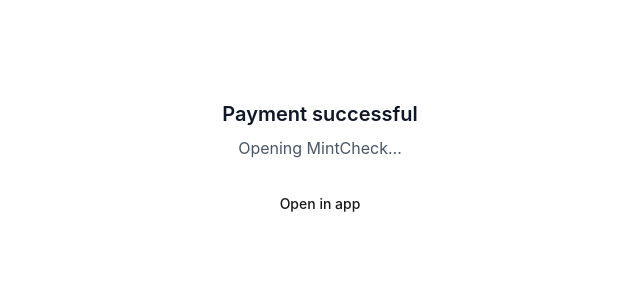
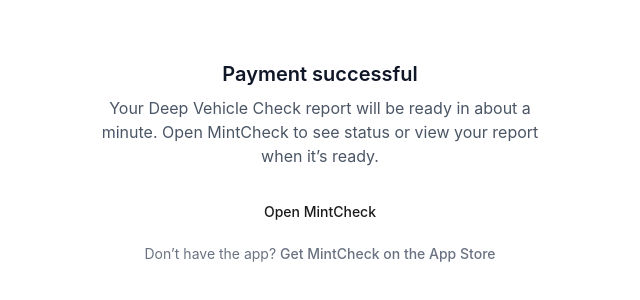
Before and after one commit to klaronda/mintcheck, a React (Vite) app: page /deep-check/success in a window 1280 px wide. Shown: the part 238-538 px from the top of the page, without its empty margins (320-960 px from the left). Built offline with nearby package versions, Linux system fonts and the light colour scheme; no server answers.

Commit message:
Deep Check success: App Store fallback, WEB_HANDOFF Universal Link note

```diff
--- a/src/app/pages/DeepCheckSuccess.tsx
+++ b/src/app/pages/DeepCheckSuccess.tsx
@@ -1,6 +1,7 @@
 import { Helmet } from 'react-helmet-async';
 
-const DEEP_CHECK_SUCCESS_DEEPLINK = 'mintcheck://deep-check/success';
+// Use Universal Link so one tap opens the app (query ensures navigation triggers Universal Link)
+const OPEN_IN_APP_URL = 'https://mintcheckapp.com/deep-check/success?open=1';
 
 export default function DeepCheckSuccess() {
   return (
@@ -16,14 +17,20 @@ export default function DeepCheckSuccess() {
           Payment successful
         </h1>
         <p className="text-gray-600 mb-6">
-          Opening MintCheck…
+          Your Deep Vehicle Check report will be ready in about a minute. Open MintCheck to see status or view your report when it’s ready.
         </p>
         <a
-          href={DEEP_CHECK_SUCCESS_DEEPLINK}
-          className="inline-flex items-center justify-center rounded-lg bg-primary px-4 py-2.5 text-sm font-medium text-primary-foreground hover:opacity-90"
+          href={OPEN_IN_APP_URL}
+          className="inline-flex items-center justify-center rounded-lg bg-primary px-4 py-2.5 text-sm font-medium text-primary-foreground hover:opacity-90 mb-3 w-full"
         >
-          Open in app
+          Open MintCheck
         </a>
+        <p className="text-gray-500 text-sm">
+          Don’t have the app?{' '}
+          <a href="https://apps.apple.com/app/mintcheck" className="text-primary font-medium hover:underline">
+            Get MintCheck on the App Store
+          </a>
+        </p>
       </div>
     </div>
   );
```
Also changed, not shown: 1 other file (tests, documents, lock files or other folders).
